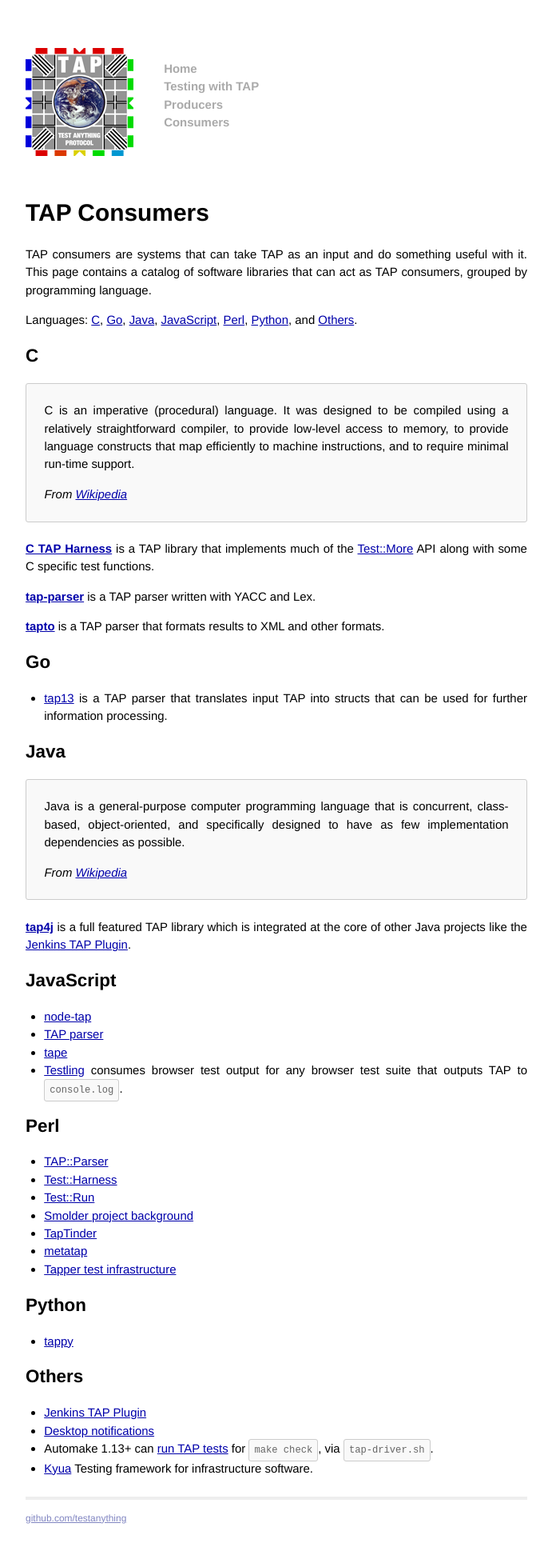
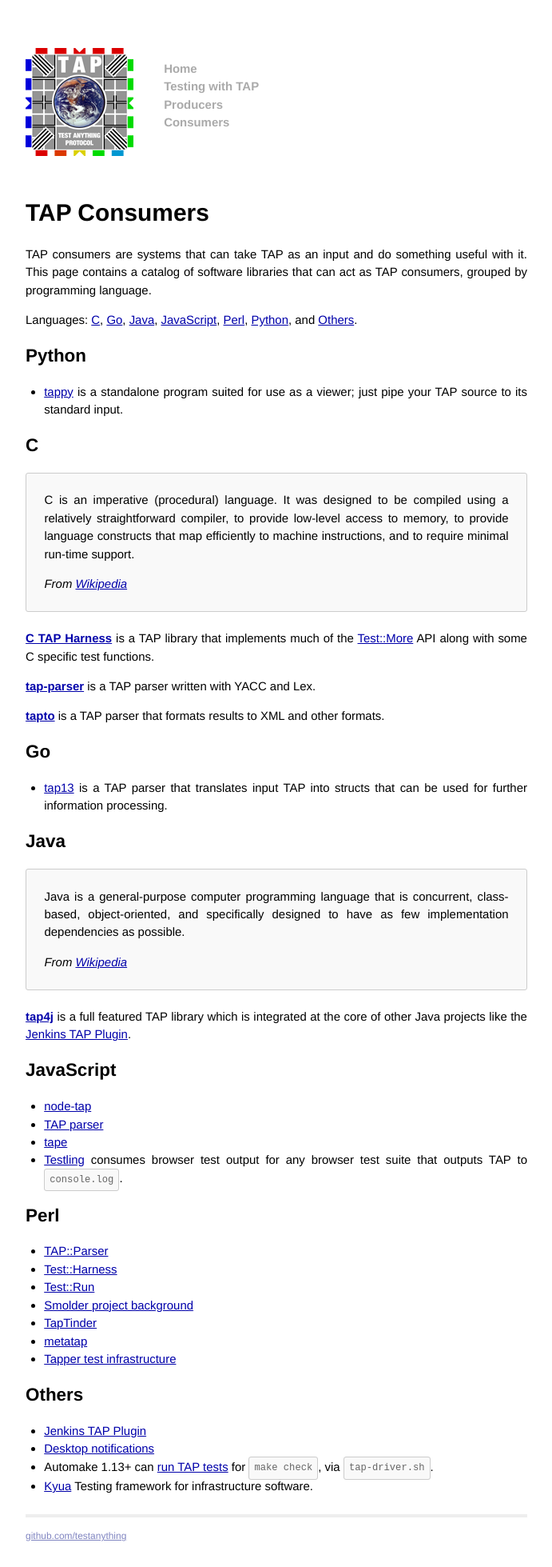
Before and after one commit to TestAnything/testanything.github.io, a Jekyll site: the page built from consumers.md, in a window 1280 px wide. Shown: the whole page at 80% size, without its empty margins (294-985 px from the left). Built offline with Jekyll 4.4.1, drawn with Linux system fonts in a browser that asks for light colours; before the commit the page ends 1936 px from its top, so only the background shows below that.

Commit message:
tappy is a standalone viewer; move it to the top of the list.
It's nice that there are all kinds of format transducers and libraries
and things, but a TAP newbie's first deployment of a consumer is going to
be as a simple filter through which he views test results.

Therefore tappy and other simple standalone viewers adapted for this
use case should be listed first, probably in their own section.
Unfortunately tappy is at thus point the only consumer I know
about.  It will take a topic expert to do that edit.

```diff
--- a/consumers.md
+++ b/consumers.md
@@ -20,6 +20,10 @@
 [Python](#python),
 and
 [Others](#others).
+
+## <a id="python"></a> [Python](#python)
+
+- [tappy](https://pypi.python.org/pypi/tap.py) is a standalone program suited for use as a viewer; just pipe your TAP source to its standard input.
 
 ## <a id="c"></a> [C](#c)
 
```
Also changed, not shown: other parts of consumers.md (+0 -4 lines).
